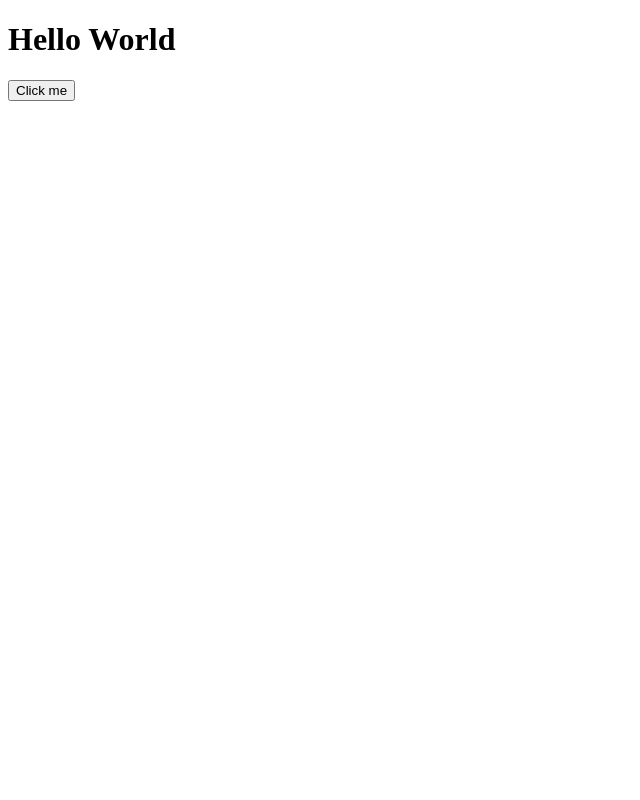
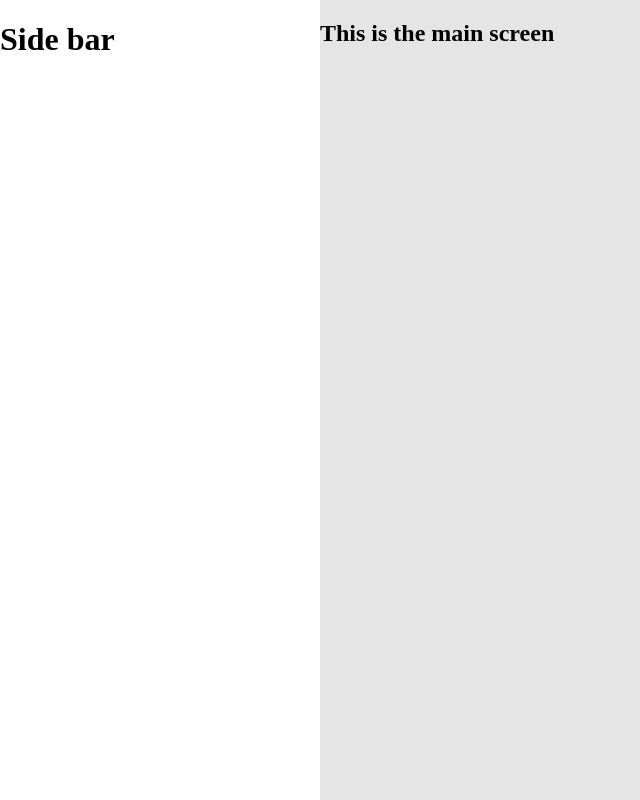
Before and after one commit to Typical-Joey/choose-that-pokemon, a React (Create React App) app: page / in a window 1280 px wide. Shown: the whole page, without its empty margins (0-640 px from the left). Built offline with nearby package versions, Linux system fonts and the light colour scheme.

Commit message:
Add sidebar and mainscreen divs

```diff
--- a/package.json
+++ b/package.json
@@ -12,6 +12,7 @@
     "react": "^17.0.2",
     "react-dom": "^17.0.2",
     "react-scripts": "4.0.3",
+    "styled-components": "^5.3.3",
     "web-vitals": "^1.1.2"
   },
   "scripts": {
--- /dev/null
+++ b/public/index.css
@@ -0,0 +1,4 @@
+body {
+  padding: 0;
+  margin: 0;
+}
--- a/public/index.html
+++ b/public/index.html
@@ -4,6 +4,7 @@
     <meta charset="utf-8" />
     <meta name="viewport" content="width=device-width, initial-scale=1" />
     <link rel="manifest" href="%PUBLIC_URL%/manifest.json" />
+    <link rel="stylesheet" href="./index.css">
     <title>Choose Your Pokemon</title>
   </head>
   <body>
--- a/src/components/App.jsx
+++ b/src/components/App.jsx
@@ -1,11 +1,11 @@
 import { useState } from "react";
 import axios from "axios";
-
+import SideBar from "./SideBar";
+import MainScreen from "./MainScreen";
 
 function App() {
 
   const [pokemon, setPokemon] = useState('');
-
   function getPokemon(){
     const url = '/getPokemon'; // Backend endpoint
     axios.get(url)
@@ -20,9 +20,8 @@ function App() {
 
   return (
     <>
-      <h1>Hello World</h1>
-      {pokemon}
-      <button onClick={getPokemon}>Click me</button>
+      <SideBar />
+      <MainScreen />
     </>
   );
 }
--- /dev/null
+++ b/src/components/MainScreen.jsx
@@ -0,0 +1,10 @@
+import React from 'react'
+import MainScreenDiv from './styles/MainScreen.styles';
+
+export default function MainScreen() {
+  return (
+    <MainScreenDiv>
+      <h2>This is the main screen</h2>
+    </MainScreenDiv>
+  )
+}
--- a/src/components/Sidebar.jsx
+++ b/src/components/Sidebar.jsx
@@ -1,9 +1,10 @@
-import React from 'react'
+import React from 'react';
+import SidebarDiv from './styles/Sidebar.styles';
 
-export default function Sidebar() {
+export default function SideBar() {
   return (
-    <div>
-
-    </div>
+    <SidebarDiv>
+      <h1>Side bar</h1>
+    </SidebarDiv>
   )
 }
--- /dev/null
+++ b/src/components/styles/MainScreen.styles.js
@@ -0,0 +1,9 @@
+import styled from "styled-components";
+
+
+export default styled.div`
+  width: 75vw;
+  height: 100vh;
+  background-color: #E5E5E5;
+  float: left;
+`;
--- /dev/null
+++ b/src/components/styles/Sidebar.styles.js
@@ -0,0 +1,8 @@
+import styled from 'styled-components';
+
+export default styled.div`
+  width: 25vw;
+  height: 100vh;
+  background-color: #ffffff;
+  float: left;
+`;
```
Also changed, not shown: src/components/RightSide.jsx (deleted, +0 -9 lines), public/manifest.json, 1 other file (tests, documents, lock files or other folders).
